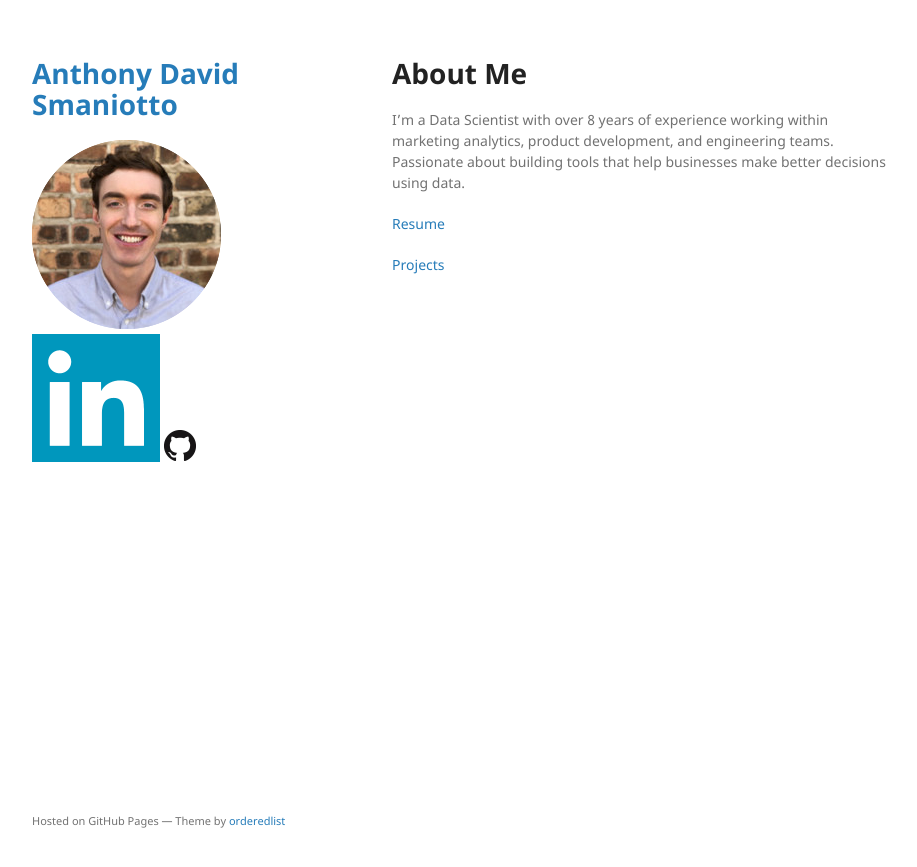
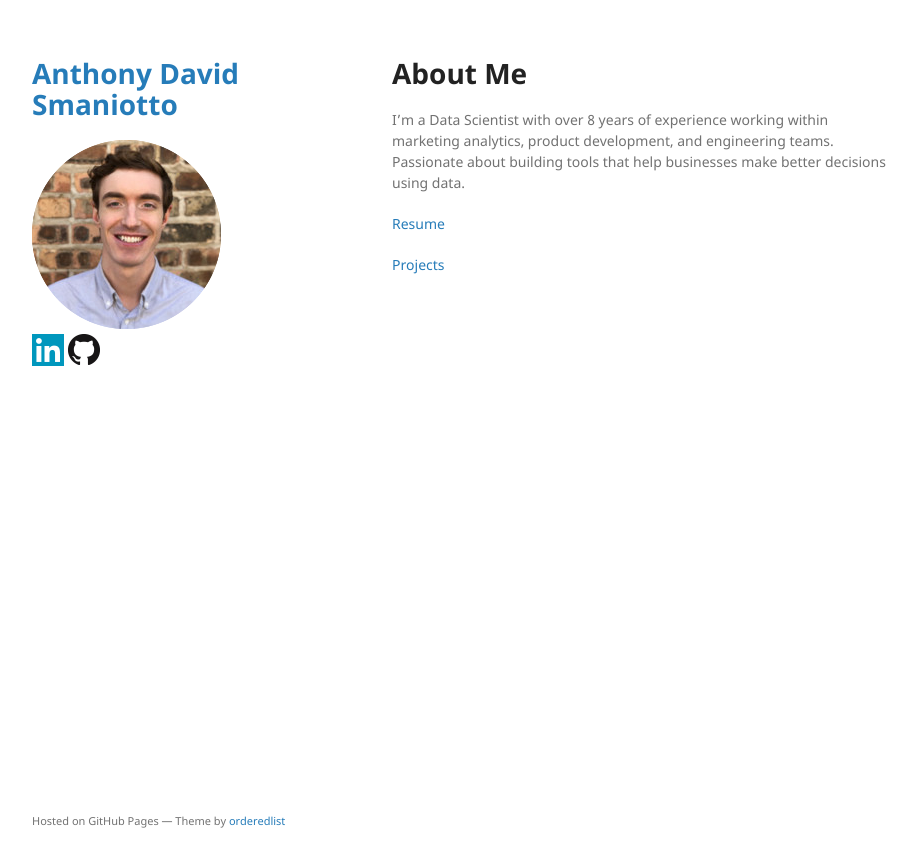
Before and after one commit to adsmaniotto/adsmaniotto.github.io, a Jekyll site: the page built from index.md, in a window 1280 px wide. Shown: the top 867 px of the page, without its empty margins (178-1095 px from the left). Built offline with Jekyll 4.4.1, drawn with Linux system fonts in a browser that asks for light colours; our own code applies the rules of GitHub Pages for plain Markdown files.

Commit message:
Adjust icon sizes

```diff
--- a/_layouts/default.html
+++ b/_layouts/default.html
@@ -26,8 +26,8 @@
 
         {% if site.github.is_user_page %}
         <p class="view">
-          <a href="http://www.linkedin.com/in/adsmaniotto"><img src="/assets/img/linkedin-icon.png" title="LinkedIn"></a>
-          <a href="http://www.github.com/adsmaniotto"><img src="/assets/img/github.png" title="GitHub"></a>
+          <a href="http://www.linkedin.com/in/adsmaniotto"><img src="/assets/img/linkedin-icon.png" height="32" width="32" title="Don't forget to like, comment, and subscribe"></a>
+          <a href="http://www.github.com/adsmaniotto"><img src="/assets/img/github.png" height="32" width="32" title="GitHub"></a>
         </p>
         {% endif %}
 
```
